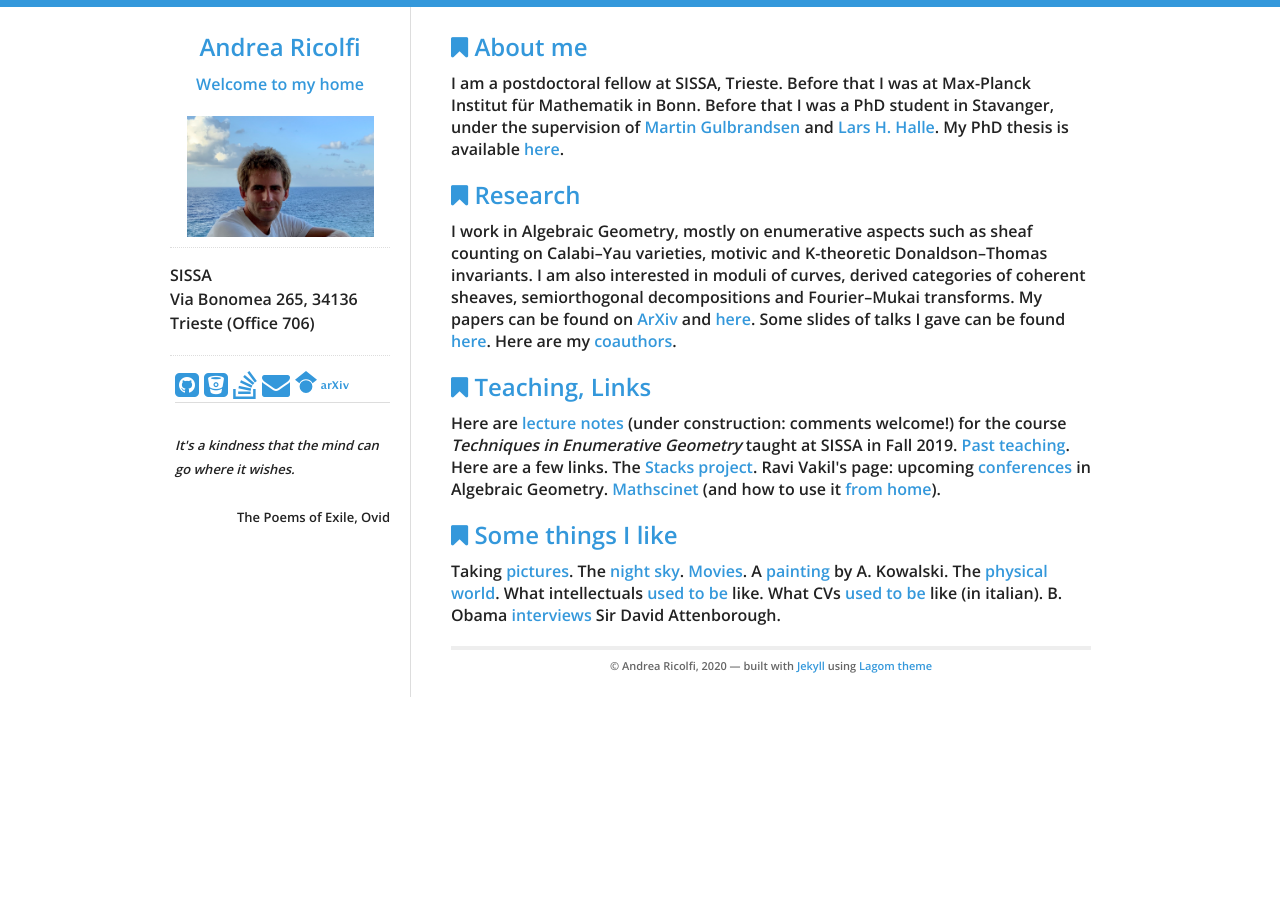
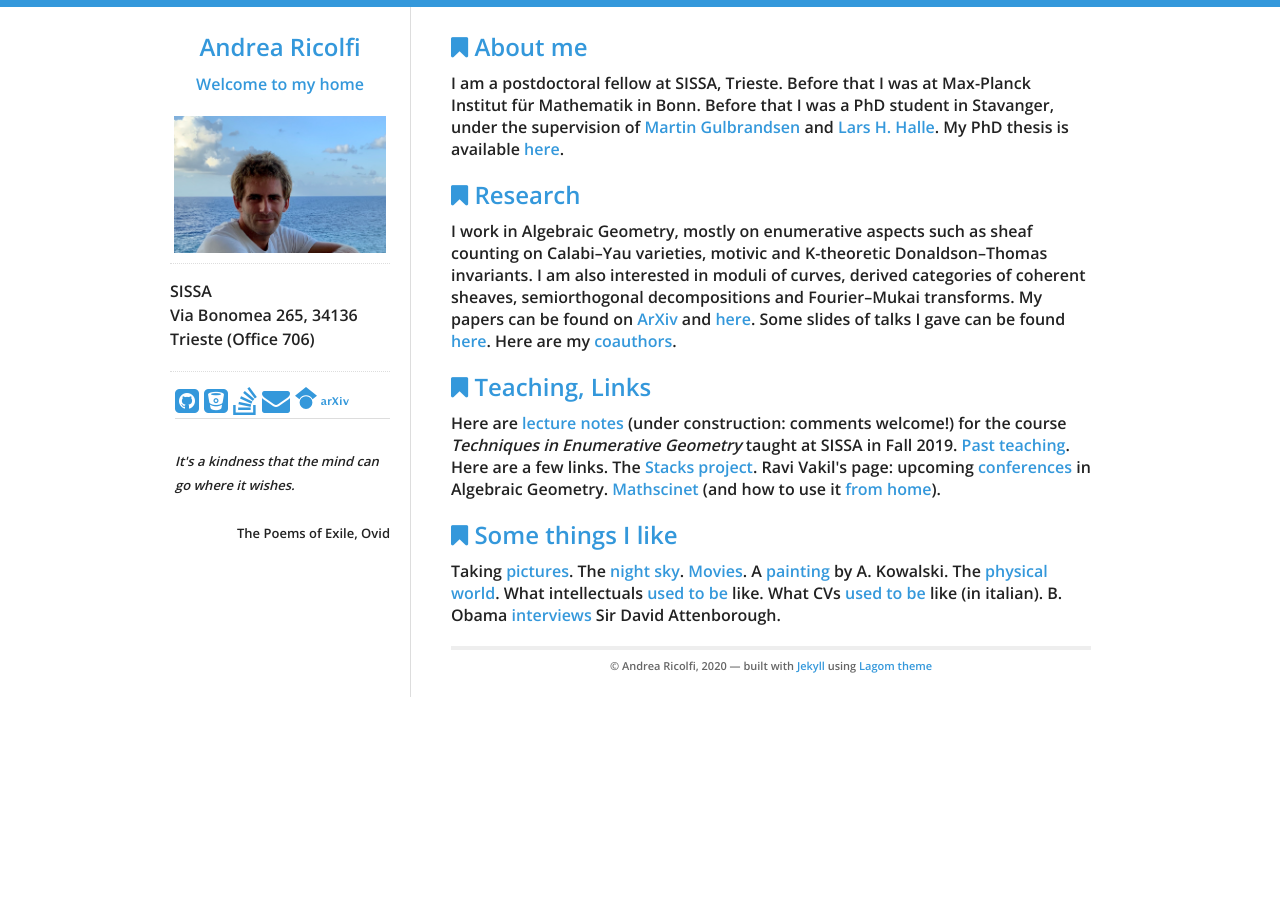
Before and after one commit to atricolfi/atricolfi.github.io, a Jekyll site: the page built from index.html, in a window 1280 px wide. Built offline with Jekyll 4.4.1, drawn with Linux system fonts in a browser that asks for light colours.

Commit message:
Update sidebar.html

```diff
--- a/_includes/sidebar.html
+++ b/_includes/sidebar.html
@@ -6,7 +6,7 @@
     {% if site.data.theme.social.gravatar %}
     <img src="http://www.gravatar.com/avatar/{{ site.data.theme.social.gravatar }}?s=200" id="gravatar" alt="My photo"/>
     {% else %}
-    <img src="/IMG_5098 copia.jpeg" width="85%" id="IMG_5098 copia.jpeg"/>
+    <img src="/IMG_5098 copia.jpeg" width="96%" id="IMG_5098 copia.jpeg"/>
     {% endif %}
   </a>
   <div id="bio">
```
